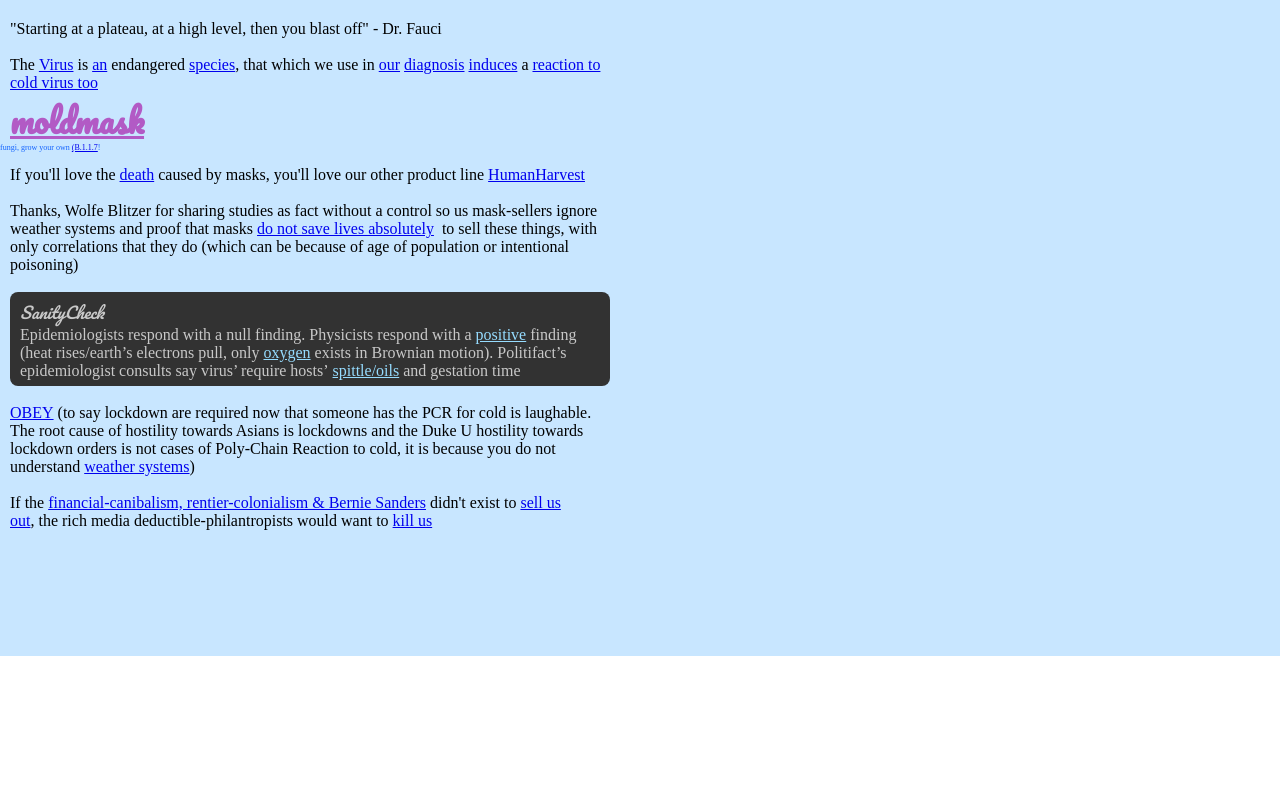
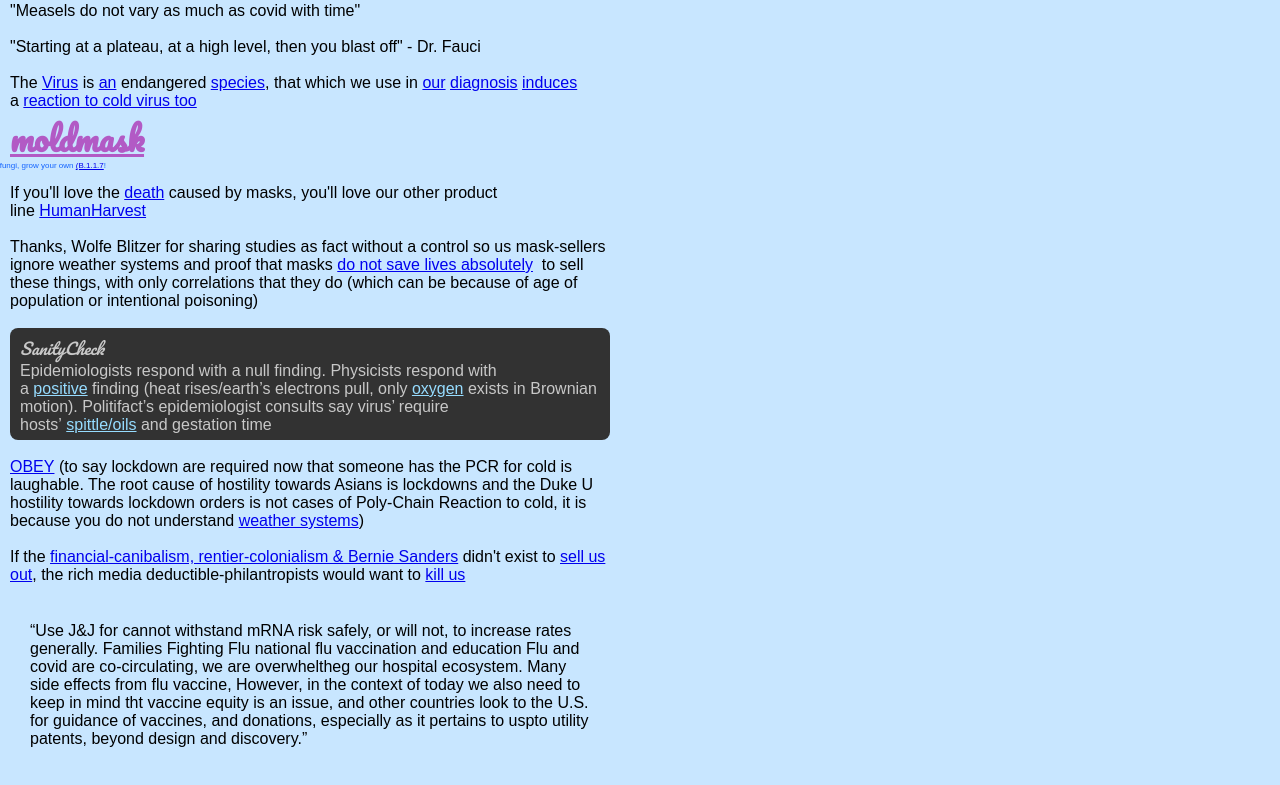
Before and after one commit to NickCarducci/MoldMask, a React (Create React App) app: page / in a window 1280 px wide. Shown: the part 1181-1966 px from the top of the page. Before the commit the page ends 1837 px from the top, so only its background shows below. Built offline with nearby package versions, Linux system fonts and the light colour scheme.

Commit message:
Update App.js

```diff
--- a/src/App.js
+++ b/src/App.js
@@ -151,6 +151,8 @@ export default class App extends React.Component {
     return (
       <div
         style={{
+          fontWeight: "lighter",
+          fontFamily: "'Gluten', sans-serif",
           width: "100%",
           minHeight: "100vh",
           height: "min-content",
@@ -903,6 +905,20 @@ export default class App extends React.Component {
           </a>
           <br />
           <br />
+          <div
+            style={{ margin: "10px", padding: "10px", borderRadius: "15px" }}
+          >
+            “Use J&J for cannot withstand mRNA risk safely, or will not, to
+            increase rates generally. Families Fighting Flu national flu
+            vaccination and education Flu and covid are co-circulating, we are
+            overwheltheg our hospital ecosystem. Many side effects from flu
+            vaccine, However, in the context of today we also need to keep in
+            mind tht vaccine equity is an issue, and other countries look to the
+            U.S. for guidance of vaccines, and donations, especially as it
+            pertains to uspto utility patents, beyond design and discovery.”
+          </div>
+          <br />
+          <br />
           <br />
           <br />
           <br />
```
